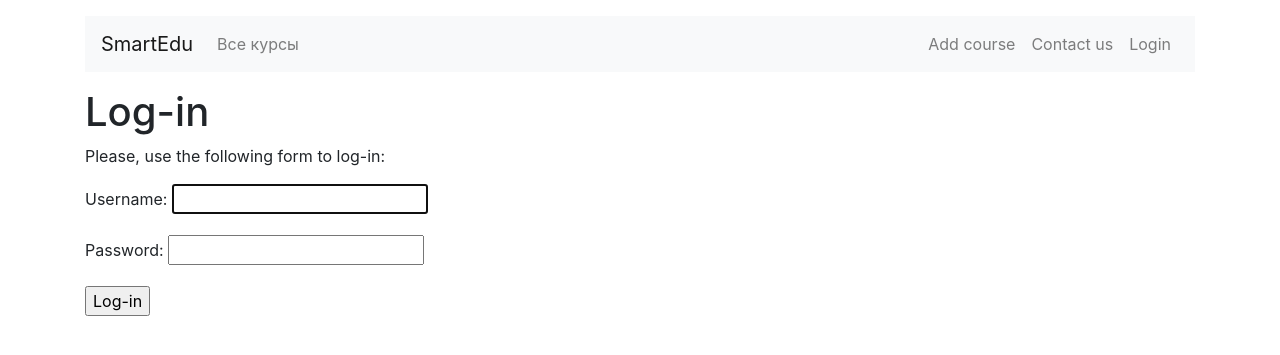
After one commit to vvscode/py--django-smartedu, a Django app: page /accounts/login/ in a window 1280 px wide. The commit adds this page. Shown: the top 355 px of the page. Run offline with Django 3.2, Linux system fonts and the light colour scheme; some libraries are stand-ins or nearby versions.

Commit message:
Add login form

```diff
--- a/smartedu/settings.py
+++ b/smartedu/settings.py
@@ -170,5 +170,7 @@ EMAIL_PORT = os.getenv("EMAIL_PORT", 587)
 EMAIL_HOST_USER = os.getenv("EMAIL_HOST_USER", "django.smartedu@gmail.com")
 EMAIL_HOST_PASSWORD = os.getenv("EMAIL_HOST_PASSWORD", "701713Qwer")
 
+LOGIN_REDIRECT_URL = "training_sheet.index"
+
 # Activate Django-Heroku.
 django_heroku.settings(locals())
--- a/templates/_base.html
+++ b/templates/_base.html
@@ -1,5 +1,6 @@
 <!DOCTYPE html>
 <html lang="en">
+
 <head>
     <title>
         {% block title %}
@@ -10,6 +11,7 @@
     {%  block header %}{% endblock header %}
     <link rel="stylesheet" href="{%  static "css/bootstrap.min.css" %}" />
 </head>
+
 <body>
     {% block main_menu %}
     <header class="container mt-3">
@@ -21,17 +23,29 @@
             </button>
             <div class="collapse navbar-collapse" id="navbarNav">
                 <ul class="navbar-nav">
-                        <li class="nav-item {% if request.resolver_match.view_name == 'training_sheet.index' %}active{% endif %}">
+                    <li
+                        class="nav-item {% if request.resolver_match.view_name == 'training_sheet.index' %}active{% endif %}">
                         <a class="nav-link" href="{%  url 'training_sheet.index' %}">Все курсы</a>
                     </li>
                 </ul>
                 <ul class="nav navbar-nav ml-auto">
-                        <li class="nav-item {% if request.resolver_match.view_name == 'training_sheet.course_add' %}active{% endif %}">
+                    <li
+                        class="nav-item {% if request.resolver_match.view_name == 'training_sheet.course_add' %}active{% endif %}">
                         <a class="nav-link" href="{%  url 'training_sheet.course_add' %}">Add course</a>
                     </li>
-                        <li class="nav-item {% if request.resolver_match.view_name == 'training_sheet.contact_us' %}active{% endif %}">
+                    <li
+                        class="nav-item {% if request.resolver_match.view_name == 'training_sheet.contact_us' %}active{% endif %}">
                         <a class="nav-link" href="{%  url 'training_sheet.contact_us' %}">Contact us</a>
                     </li>
+                    {% if user.id %}
+                    <li class="nav-item {% if request.resolver_match.view_name == 'login' %}active{% endif %}">
+                        <a class="nav-link" href="{%  url 'logout' %}">Logout ({{user}})</a>
+                    </li>
+                    {% else %}
+                    <li class="nav-item {% if request.resolver_match.view_name == 'logout' %}active{% endif %}">
+                        <a class="nav-link" href="{%  url 'login' %}">Login</a>
+                    </li>
+                    {% endif %}
                 </ul>
             </div>
         </nav>
@@ -44,5 +58,7 @@
     </main>
     <script src="{%  static "js/jquery-3.4.1.slim.min.js" %}"></script>
     <script src="{%  static "js/popper.min.js" %}"></script>
-    <script src="{%  static "js/bootstrap.min.js" %}"></script></body>
+    <script src="{%  static "js/bootstrap.min.js" %}"></script>
+</body>
+
 </html>
--- /dev/null
+++ b/templates/registration/login.html
@@ -0,0 +1,19 @@
+{% extends "_base.html" %}
+{% block title %}Log-in{% endblock %}
+{% block content %} <h1>Log-in</h1>
+<div class="module">
+  {% if form.errors %}
+  <p>Your username and password didn't match. Please try again.</p>
+  {% else %}
+  <p>Please, use the following form to log-in:</p>
+  {% endif %}
+  <div class="login-form">
+    <form action="{% url 'login' %}" method="post">
+      {{ form.as_p }}
+      {% csrf_token %}
+      <input type="hidden" name="next" value="{{ next }}" />
+      <p><input type="submit" value="Log-in"></p>
+    </form>
+  </div>
+</div>
+{% endblock %}
--- a/training_sheet/urls.py
+++ b/training_sheet/urls.py
@@ -1,6 +1,7 @@
 from django.urls import path
 
 from . import views
+from django.contrib.auth import views as auth_views
 
 urlpatterns = [
     path("", views.CoursesListClassView.as_view(), name="training_sheet.index"),
@@ -30,4 +31,6 @@ urlpatterns = [
         views.CourseDeleteClassView.as_view(),
         name="training_sheet.course_delete",
     ),
+    path("accounts/login/", auth_views.LoginView.as_view(), name="login"),
+    path("accounts/logout/", auth_views.LogoutView.as_view(), name="logout"),
 ]
```
Also changed, not shown: templates/registration/logged_out.html (added, +8 -0 lines). Lines whose indentation alone changed are shown as unchanged.
